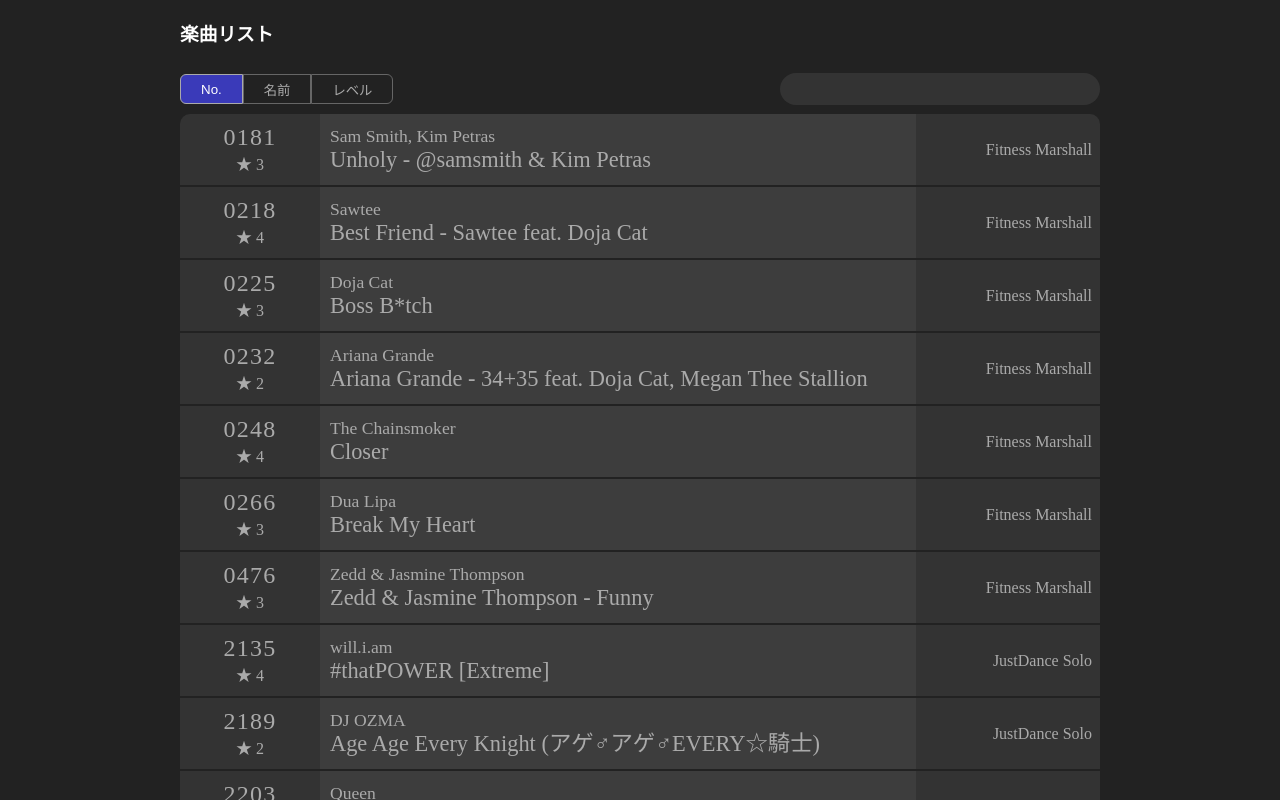
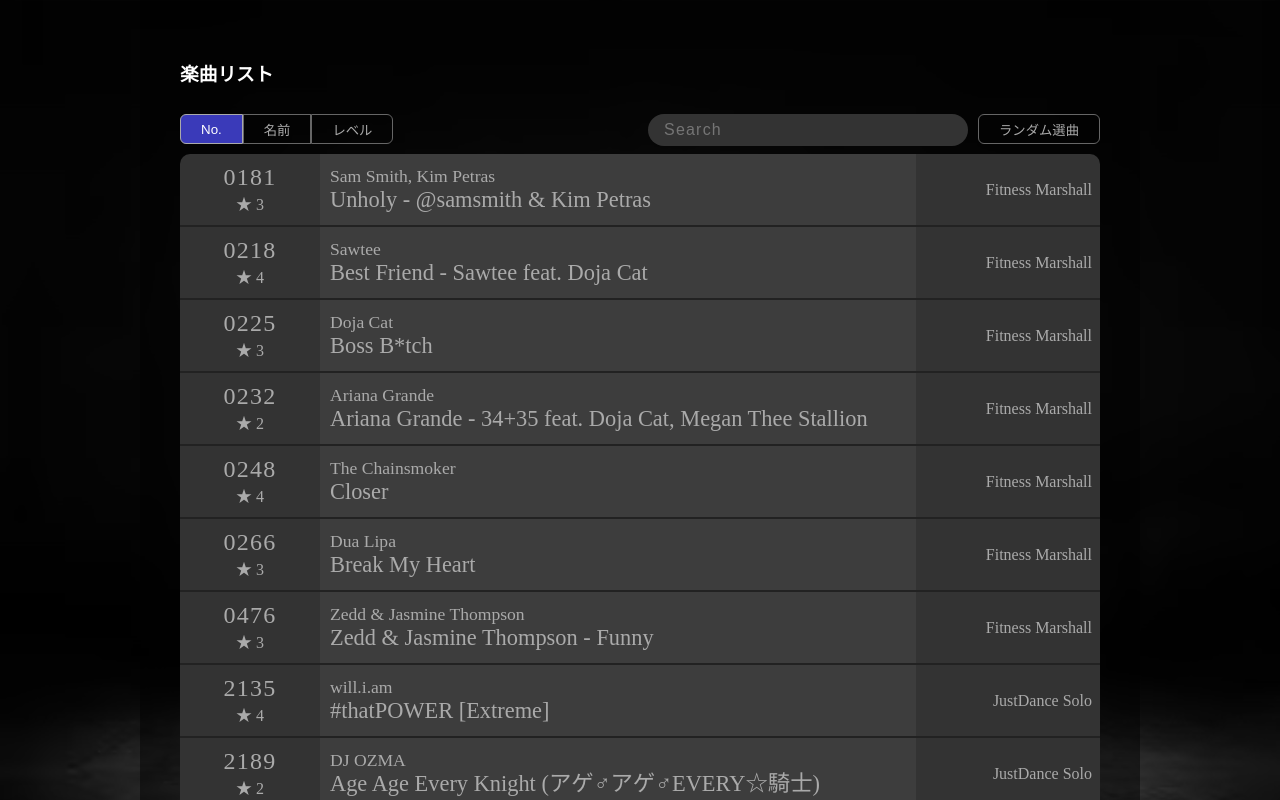
Before and after one commit to Unico417/apps, a React app in the folder JustDanceAssistant/: page / in a window 1280 px wide. Shown: the top 800 px of the page. Built offline with nearby package versions, Linux system fonts and the light colour scheme.

Commit message:
JustDanceAssistant - ランダム選曲を追加

```diff
--- a/JustDanceAssistant/src/ReactViews/SongList.jsx
+++ b/JustDanceAssistant/src/ReactViews/SongList.jsx
@@ -22,6 +22,10 @@
             songs: this.manager.songs,
             search: '',
         };
+    }
+
+    onRandomPick (e) {
+        this.manager.randomPick();
     }
 
     /**
@@ -89,8 +93,13 @@
                             value={'songSortsWithLevel'}>レベル</button>
                     </div>
                     <div id="search">
-                        <input type="text"
+                        <input
+                            type="text"
+                            placeholder="Search"
                             onChange={this.onSearch.bind(this)} />
+                        <button
+                            onClick={this.onRandomPick.bind(this)}
+                        >ランダム選曲</button>
                     </div>
                 </div>
                 <div id="song-items">
--- a/JustDanceAssistant/src/Song.js
+++ b/JustDanceAssistant/src/Song.js
@@ -56,7 +56,7 @@
     }
 
     /**
-     * 検索文字列にいずれかの要素が含まれていればtrueを返す
+     * 楽曲情報に、検索文字列が含まれていればtrueを返す
      * @param {String} text
      * @returns
      */
@@ -64,21 +64,16 @@
 
         let result = false;
 
-        if (this.inGameTitle) {
-            result ||= this.inGameTitle.toLowerCase().includes(text);
+        if (
+            this.title.toLowerCase().includes(text)
+            || this.inGameTitle && this.inGameTitle.toLowerCase().includes(text)
+            || this.no && this.no.toString().includes(text)
+            || this.category && this.category.toLowerCase().includes(text)
+        ) {
+            result = true;
         }
 
-        if (this.no) {
-            result ||= this.no.toString().includes(text);
-        }
-
-        if (this.category) {
-            result ||= this.category.toLowerCase().includes(text);
-        }
-
-        result ||= this.title.toLowerCase().includes(text);
-
-        return !!result;
+        return result;
     }
 
     static fromJSON (songInfo) {
--- a/JustDanceAssistant/src/SongListManager.jsx
+++ b/JustDanceAssistant/src/SongListManager.jsx
@@ -57,6 +57,23 @@
         this.allSongs = songs;
     }
 
+    randomPick () {
+        const songs = this.songs;
+
+        const visibleSongs = [];
+        for (const song of songs) {
+            if (song.component.state.visible) {
+                visibleSongs.push(song);
+            }
+        }
+
+        const max = visibleSongs.length;
+        const index = Math.trunc(Math.random() * max);
+        const pickSong = visibleSongs[index];
+
+        this.updateSongView(pickSong);
+    }
+
     /**
      * 楽曲を詳細欄に表示
      * @param {Song} song
@@ -78,7 +95,6 @@
                     : true;
             song.component.setState({ visible: visible });
         }
-
     }
 
     /**
--- a/JustDanceAssistant/src/Utils.js
+++ b/JustDanceAssistant/src/Utils.js
@@ -20,6 +20,10 @@
     return result;
 }
 
+/**
+ * スマートフォンからのアクセスであれば、`<main>`に"mobile"クラスを付与する
+ * @returns {Boolean}
+ */
 function checkMobile () {
     const width = window.innerWidth;
     const main = document.getElementsByTagName('main')[0];
--- a/JustDanceAssistant/style.css
+++ b/JustDanceAssistant/style.css
@@ -9,8 +9,16 @@
 html,
 body {
     color: #aaaaaa;
-    background-color: #222222;
+    background-color: transparent;
     font-family: 'Meiryo';
+}
+
+body {
+    background-image: url('./img/bg-01.png');
+    background-repeat: no-repeat;
+    background-size: cover;
+    background-position: center;
+    background-attachment: fixed;
 }
 
 h1,
@@ -24,7 +32,9 @@
 
 main {
     margin: 0 auto;
+    padding: 40px;
     max-width: 920px;
+    background-color: #00000077;
 }
 
 #song-items {
@@ -168,6 +178,14 @@
     border-color: #aaaaaa;
 }
 
+#search {
+    margin: 10px 0;
+    height: 30px;
+    display: flex;
+    justify-content: flex-end;
+    align-items: center;
+}
+
 #search input {
     margin: auto 0;
     width: 20em;
@@ -180,6 +198,26 @@
     border-radius: calc(1em + 5px);
     letter-spacing: .075em;
     box-sizing: border-box;
+}
+
+#search button {
+    height: 100%;
+    margin-left: 10px;
+    padding: 0 20px;
+    color: inherit;
+    background-color: transparent;
+    border: 1px solid #666666;
+    border-radius: 6px;
+    box-sizing: border;
+    white-space: nowrap;
+    cursor: pointer;
+    transition: .25s ease background-color;
+    transition: .25s ease color;
+}
+
+#search button:hover {
+    color: white;
+    background-color: #3a3ab9;
 }
 
 #view-container {
```
Also changed, not shown: JustDanceAssistant/img/bg-01.png (added), 1 other file (tests, documents, lock files or other folders).
